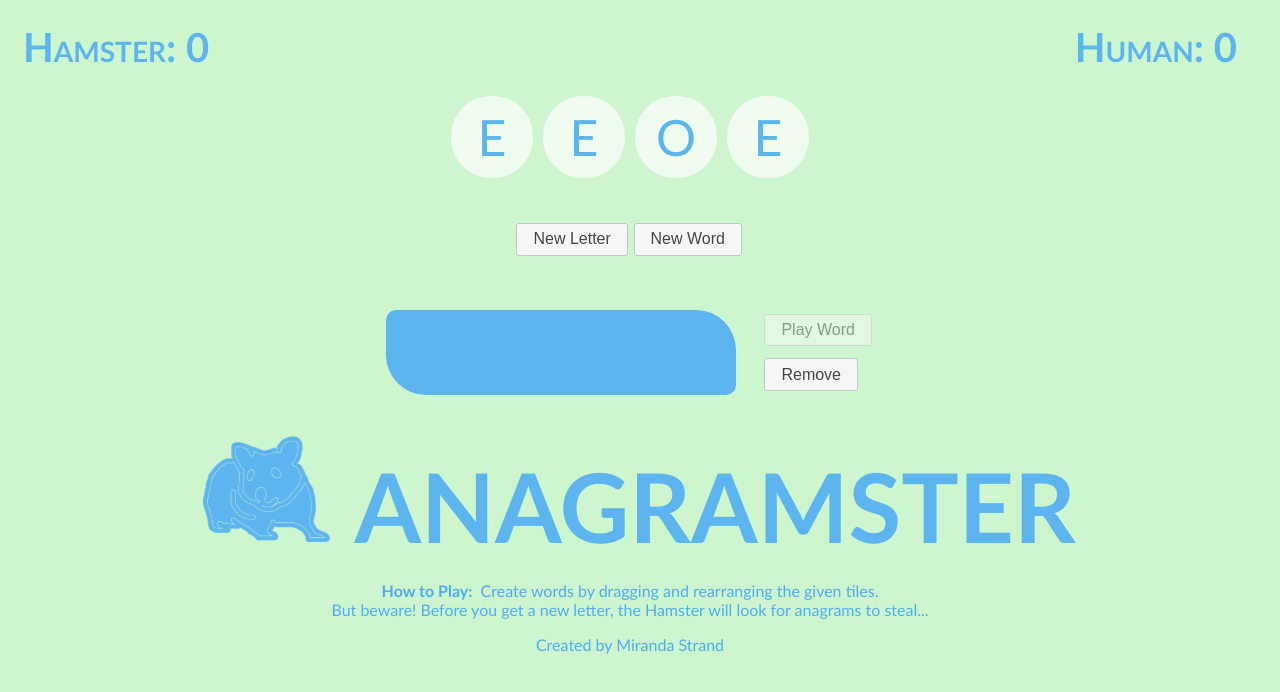
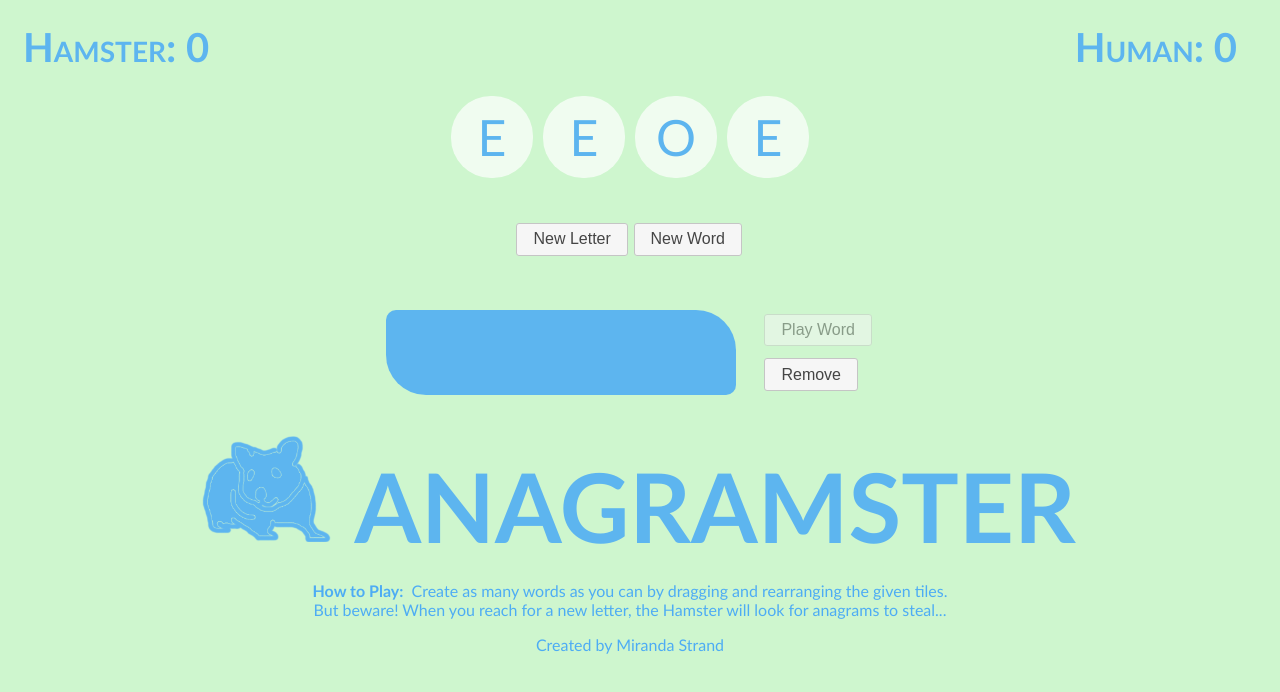
Before and after one commit to mirandastrand/mirandastrand.github.io, a plain HTML site: page index.html in a window 1280 px wide. Drawn offline with nearby package versions, Linux system fonts and the light colour scheme.

Commit message:
edited instruction message

```diff
--- a/index.html
+++ b/index.html
@@ -50,9 +50,9 @@
   </div></div>
   <br>
   <div id = "rules"><b>How to Play:</b>&nbsp;
-  Create words by dragging and rearranging the given tiles.
+  Create as many words as you can by dragging and rearranging the given tiles.
   <br>
-  But beware! Before you get a new letter, the Hamster will look for anagrams to steal...
+  But beware! When you reach for a new letter, the Hamster will look for anagrams to steal...
   <p>
   Created by Miranda Strand
   </div>
```
